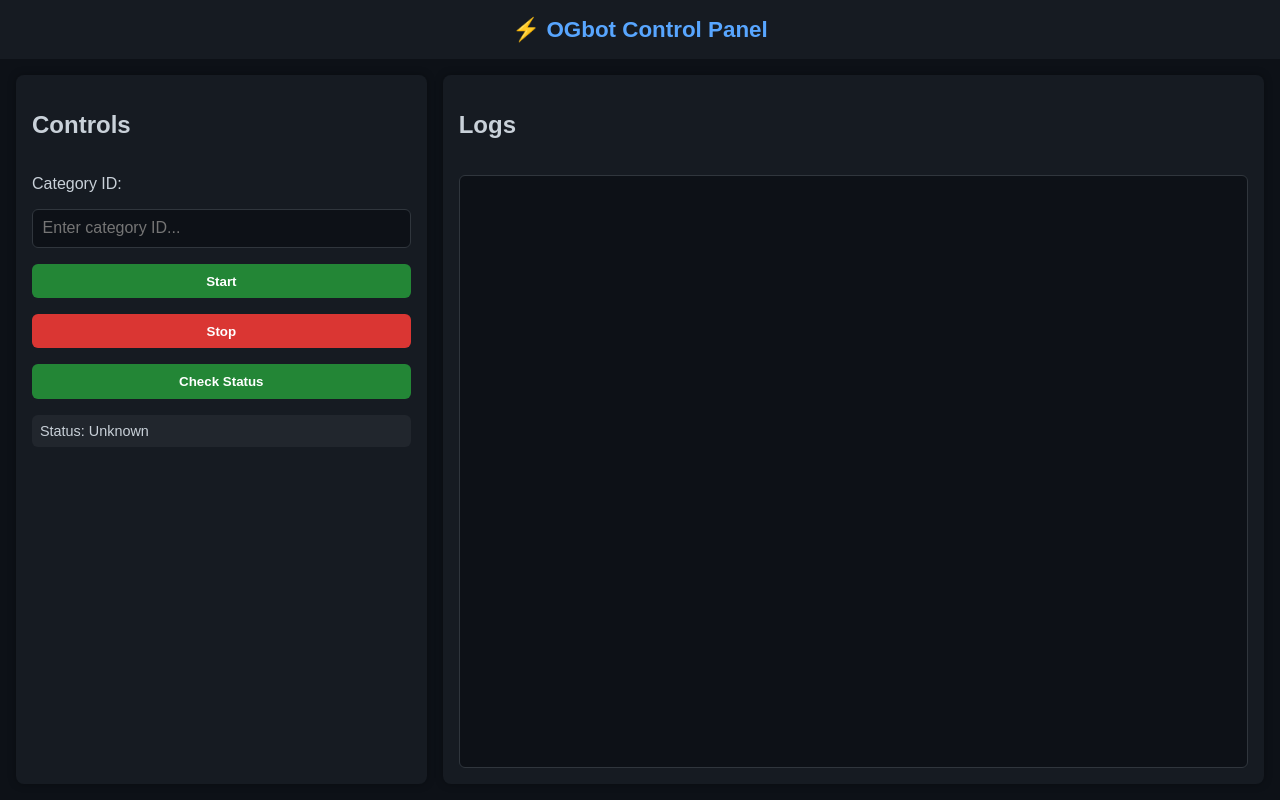
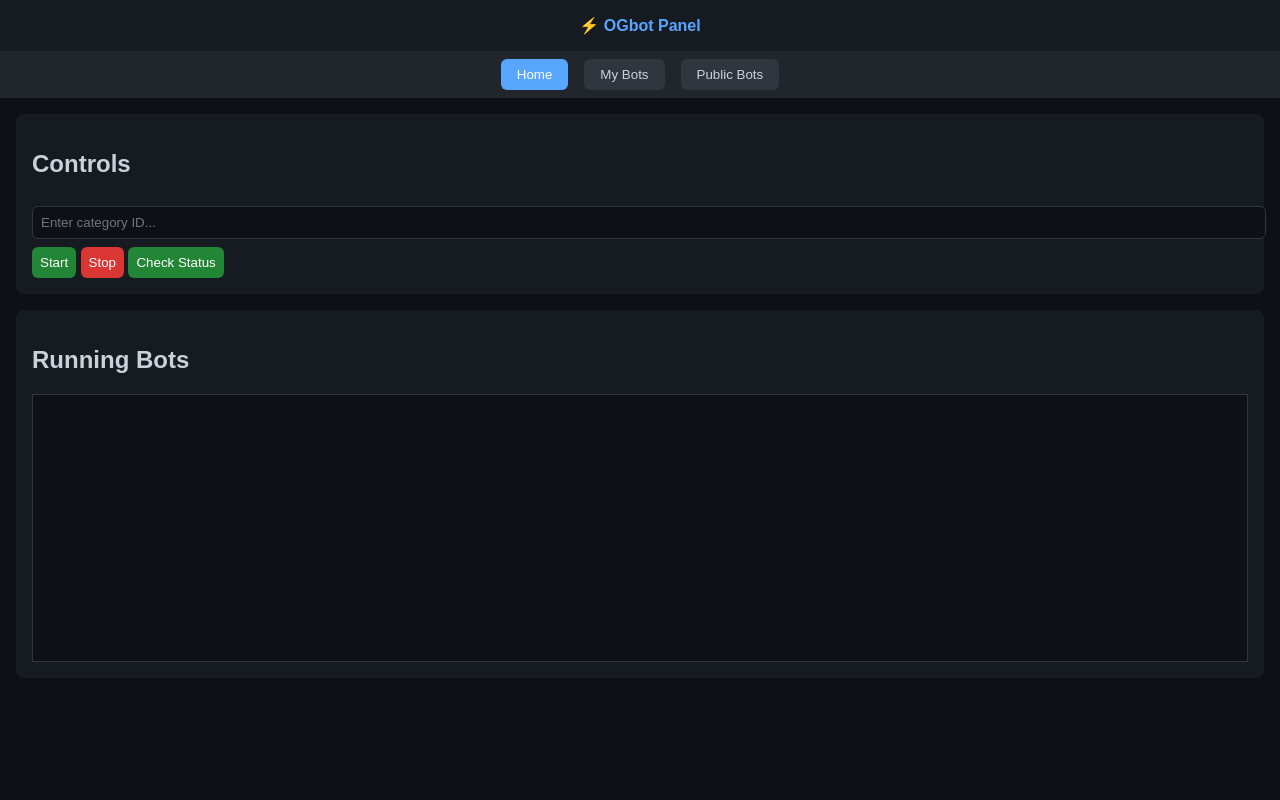
Before and after one commit to ordinaryYT/fortnite-bot-app1, a website: page index.html in a window 1280 px wide. Drawn offline with Linux system fonts and the light colour scheme.

Commit message:
Update index.html

```diff
--- a/index.html
+++ b/index.html
@@ -1,162 +1,126 @@
 <!DOCTYPE html>
 <html lang="en">
 <head>
-  <meta charset="UTF-8" />
+  <meta charset="UTF-8"/>
   <meta name="viewport" content="width=device-width, initial-scale=1.0"/>
-  <title>OGbot Control Panel</title>
+  <title>OGbot Panel</title>
   <style>
-    body {
-      font-family: Arial, sans-serif;
-      background: #0d1117;
-      color: #c9d1d9;
-      margin: 0;
-      padding: 0;
-      display: flex;
-      flex-direction: column;
-      height: 100vh;
-    }
-    header {
-      background: #161b22;
-      padding: 1rem;
-      text-align: center;
-      font-size: 1.4rem;
-      font-weight: bold;
-      color: #58a6ff;
-    }
-    main {
-      flex: 1;
-      display: grid;
-      grid-template-columns: 1fr 2fr;
-      gap: 1rem;
-      padding: 1rem;
-    }
-    .panel {
-      background: #161b22;
-      border-radius: 8px;
-      padding: 1rem;
-      display: flex;
-      flex-direction: column;
-      gap: 1rem;
-      box-shadow: 0 0 8px rgba(0,0,0,0.3);
-    }
-    .logs {
-      background: #0d1117;
-      border: 1px solid #30363d;
-      border-radius: 6px;
-      padding: 0.5rem;
-      height: 100%;
-      overflow-y: auto;
-      font-family: monospace;
-      font-size: 0.9rem;
-      white-space: pre-wrap;
-    }
-    button {
-      background: #238636;
-      border: none;
-      color: #fff;
-      padding: 0.6rem 1rem;
-      border-radius: 6px;
-      cursor: pointer;
-      font-weight: bold;
-    }
-    button:hover {
-      background: #2ea043;
-    }
-    button.stop {
-      background: #da3633;
-    }
-    button.stop:hover {
-      background: #f85149;
-    }
-    input {
-      padding: 0.6rem;
-      border: 1px solid #30363d;
-      border-radius: 6px;
-      background: #0d1117;
-      color: #c9d1d9;
-      font-size: 1rem;
-    }
-    .status-box {
-      font-size: 0.9rem;
-      padding: 0.5rem;
-      background: #21262d;
-      border-radius: 6px;
-    }
+    body { margin:0; font-family:Arial, sans-serif; background:#0d1117; color:#c9d1d9; }
+    header { background:#161b22; padding:1rem; text-align:center; color:#58a6ff; font-weight:bold; }
+    nav { display:flex; justify-content:center; gap:1rem; background:#21262d; padding:0.5rem; }
+    nav button { background:#30363d; border:none; padding:0.5rem 1rem; color:#c9d1d9; border-radius:6px; cursor:pointer; }
+    nav button.active { background:#58a6ff; color:#fff; }
+    main { padding:1rem; }
+    .hidden { display:none; }
+    .panel { background:#161b22; padding:1rem; border-radius:8px; margin-bottom:1rem; }
+    .logs { background:#0d1117; border:1px solid #30363d; padding:0.5rem; height:250px; overflow-y:auto; font-family:monospace; }
+    input, button.action { margin-top:0.5rem; padding:0.5rem; border-radius:6px; border:none; }
+    input { width:100%; background:#0d1117; border:1px solid #30363d; color:#c9d1d9; }
+    button.action { background:#238636; color:#fff; cursor:pointer; }
+    button.stop { background:#da3633; }
+    ul { list-style:none; padding:0; }
+    li { padding:0.25rem 0; }
   </style>
 </head>
 <body>
-  <header>⚡ OGbot Control Panel</header>
+  <header>⚡ OGbot Panel</header>
+  <nav>
+    <button id="homeBtn" class="active" onclick="showPage('home')">Home</button>
+    <button id="myBotsBtn" onclick="showPage('myBots')">My Bots</button>
+    <button id="publicBotsBtn" onclick="showPage('publicBots')">Public Bots</button>
+  </nav>
   <main>
+    <section id="home" class="page">
       <div class="panel">
         <h2>Controls</h2>
-      <label for="category">Category ID:</label>
-      <input type="text" id="category" placeholder="Enter category ID..." />
-      <button onclick="start()">Start</button>
-      <button class="stop" onclick="stop()">Stop</button>
-      <button onclick="status()">Check Status</button>
-      <div class="status-box" id="statusBox">Status: Unknown</div>
+        <input type="text" id="category" placeholder="Enter category ID..."/>
+        <button class="action" onclick="start()">Start</button>
+        <button class="action stop" onclick="stop()">Stop</button>
+        <button class="action" onclick="status()">Check Status</button>
+        <div id="statusBox"></div>
       </div>
-
       <div class="panel">
-      <h2>Logs</h2>
+        <h2>Running Bots</h2>
         <div id="logs" class="logs"></div>
       </div>
+    </section>
+    <section id="myBots" class="page hidden">
+      <div class="panel">
+        <h2>My Bots</h2>
+        <h3>Running</h3>
+        <ul id="runningList"></ul>
+        <h3>History</h3>
+        <ul id="historyList"></ul>
+      </div>
+    </section>
+    <section id="publicBots" class="page hidden">
+      <div class="panel">
+        <h2>Public Bots</h2>
+        <ul id="publicList"></ul>
+      </div>
+    </section>
   </main>
 
   <script>
+    // Navigation
+    function showPage(page) {
+      document.querySelectorAll(".page").forEach(p => p.classList.add("hidden"));
+      document.querySelectorAll("nav button").forEach(b => b.classList.remove("active"));
+      document.getElementById(page).classList.remove("hidden");
+      document.getElementById(page + "Btn").classList.add("active");
+      if (page === "myBots") loadMyBots();
+      if (page === "publicBots") loadPublicBots();
+    }
+
+    // Logs via WebSocket
     const logsEl = document.getElementById("logs");
-    const statusBox = document.getElementById("statusBox");
-
-    // Connect to backend WebSocket for logs
     const wsProtocol = location.protocol === "https:" ? "wss" : "ws";
     const ws = new WebSocket(wsProtocol + "://" + location.host);
-
     ws.onmessage = (event) => {
-      const msg = event.data;
       const div = document.createElement("div");
-      div.textContent = msg;
+      div.textContent = event.data;
       logsEl.appendChild(div);
       logsEl.scrollTop = logsEl.scrollHeight;
     };
 
     async function start() {
       const category = document.getElementById("category").value.trim();
-      if (!category) {
-        alert("Please enter a category ID");
-        return;
-      }
-      try {
+      if (!category) return alert("Enter a category ID");
       const res = await fetch("/start", {
-          method: "POST",
-          headers: { "Content-Type": "application/json" },
+        method:"POST", headers:{ "Content-Type":"application/json" },
         body: JSON.stringify({ category })
       });
       const data = await res.json();
       alert(data.message || data.error);
-      } catch (err) {
-        alert("Error starting bot");
-      }
     }
 
     async function stop() {
-      try {
-        const res = await fetch("/stop", { method: "POST" });
+      const res = await fetch("/stop", { method:"POST" });
       const data = await res.json();
       alert(data.message);
-      } catch (err) {
-        alert("Error stopping bot");
-      }
     }
 
     async function status() {
-      try {
       const res = await fetch("/status");
       const data = await res.json();
-        statusBox.textContent =
-          `Running: ${data.running} | Slots: ${data.usedSlots}/${data.maxSlots} | Categories: ${data.categories.join(", ")}`;
-      } catch (err) {
-        statusBox.textContent = "Error fetching status";
+      document.getElementById("statusBox").textContent =
+        `Running: ${data.running} | Slots: ${data.usedSlots}/${data.maxSlots}`;
     }
+
+    async function loadMyBots() {
+      const res = await fetch("/status");
+      const data = await res.json();
+      document.getElementById("runningList").innerHTML =
+        data.runningCategories.map(c => `<li>${c}</li>`).join("");
+      document.getElementById("historyList").innerHTML =
+        data.history.map(c => `<li>${c}</li>`).join("");
+    }
+
+    async function loadPublicBots() {
+      const res = await fetch("/public-bots");
+      const data = await res.json();
+      document.getElementById("publicList").innerHTML =
+        data.bots.map(b => `<li>${b}</li>`).join("");
     }
   </script>
 </body>
```
Lines whose indentation alone changed are shown as unchanged.
